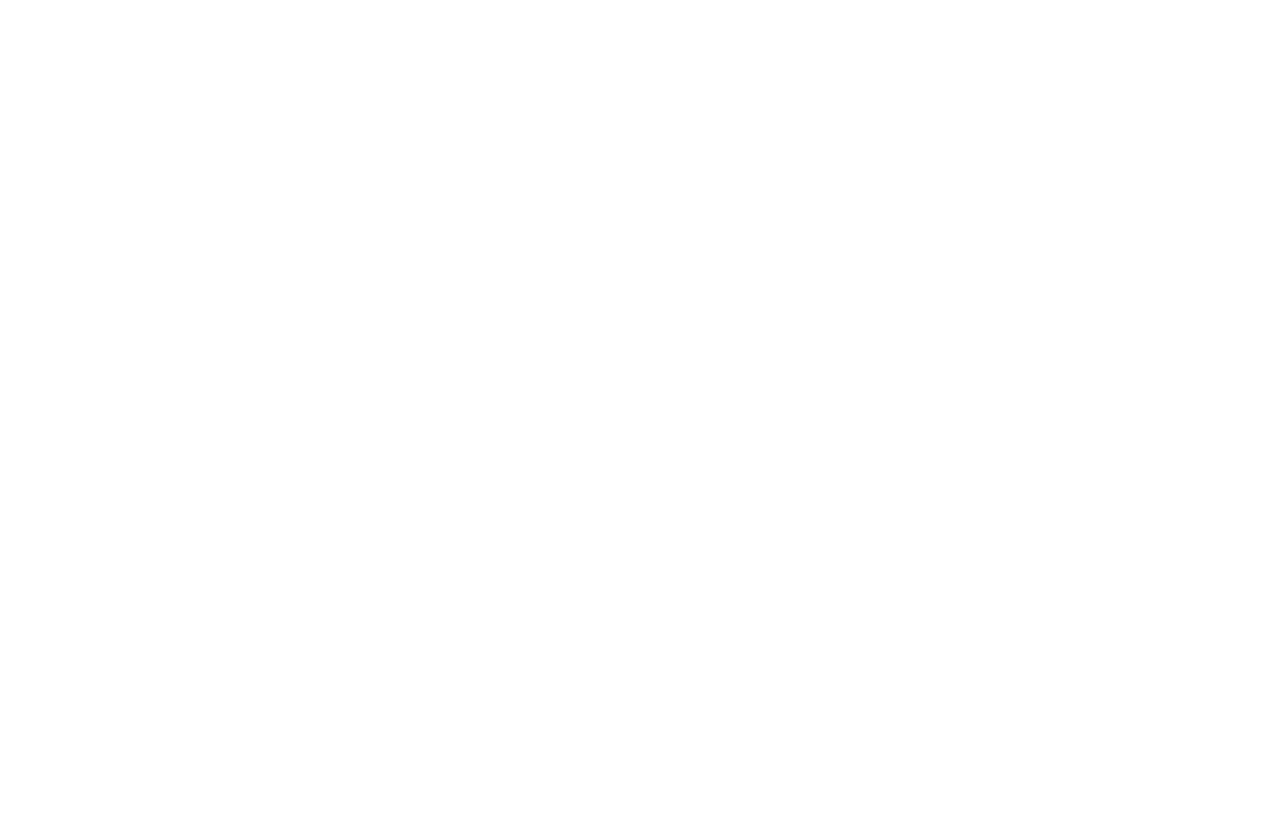
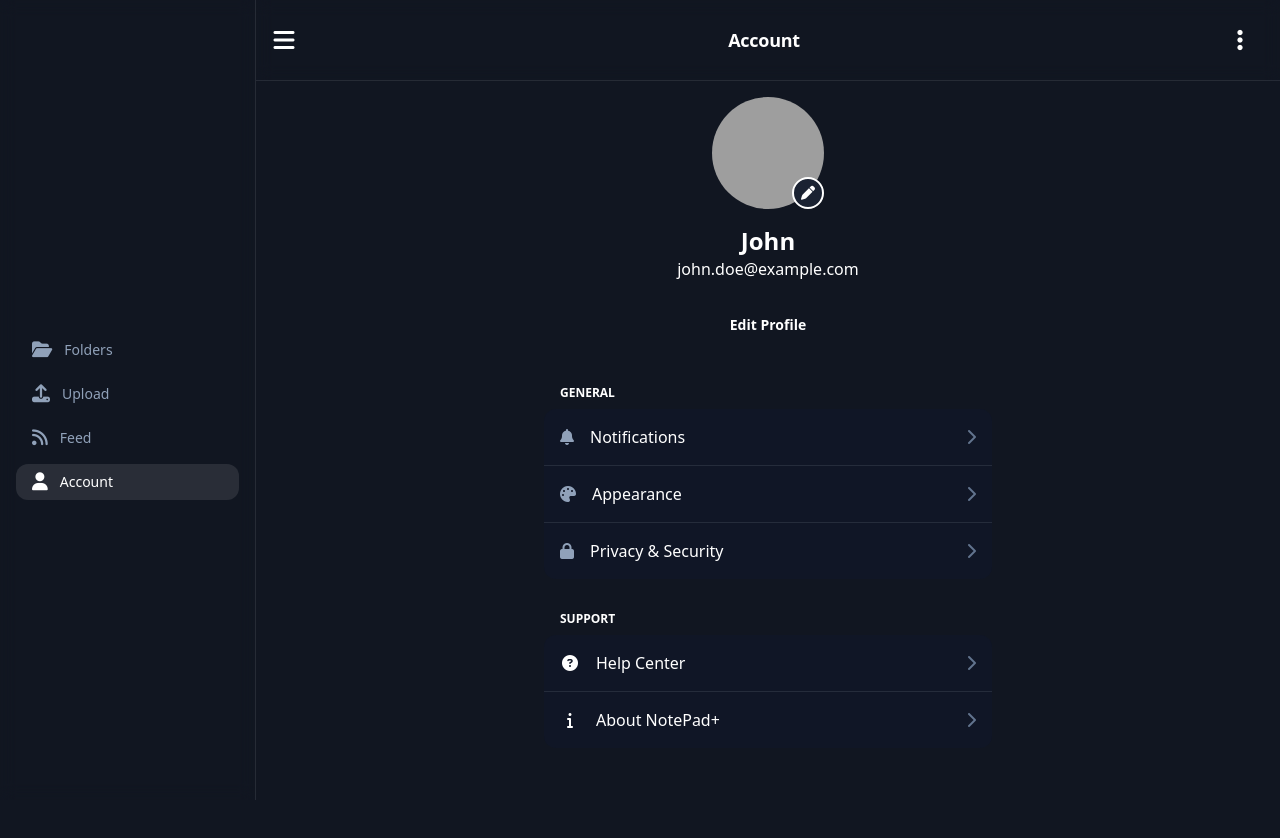
Before and after one commit to afomiadev4/NotePad, a React (Vite) app in the folder frontend/: page /account in a window 1280 px wide. Before the commit this address had no page. Shown: the top 838 px of the page. Before the commit the page ends 800 px from the top, so only its background shows below. Built offline with nearby package versions, Linux system fonts and the light colour scheme; grey boxes are pictures that could not be loaded.

Commit message:
add AccountPage component and integrate it into routing

```diff
--- a/frontend/src/App.jsx
+++ b/frontend/src/App.jsx
@@ -4,6 +4,7 @@
 import Register from "./components/Register.jsx";
 import { Folders } from "./components/Folders.jsx";
 import { Feed } from "./components/Feed.jsx";
+import { AccountPage } from "./components/AccountPage.jsx";
 
 export default function App() {
   return (
@@ -13,6 +14,7 @@
       <Route path="/register" element={<Register />} />
       <Route path="/folders" element={<Folders />} />
       <Route path="/feed" element={<Feed />} />
+      <Route path="/account" element={<AccountPage />} />
     </Routes>
   );
 }
--- /dev/null
+++ b/frontend/src/components/AccountPage.jsx
@@ -0,0 +1,103 @@
+import { Navigation } from "./Navigation";
+
+export function AccountPage() {
+  return (
+    <div className="relative w-full min-h-screen bg-(--bg-primary) font-display flex text-(--text-primary)">
+      <Navigation />
+      {/* Main content */}
+      <div className="flex-1 flex min-h-screen flex-col">
+        <header className="sticky top-0 z-20 flex items-center bg-background-dark/80 p-4 backdrop-blur-sm shrink-0 border-b border-slate-200/10">
+          <label
+            htmlFor="nav-toggle"
+            className="flex size-12 cursor-pointer items-center justify-start -ml-2"
+          >
+            <button className="flex h-10 w-10 items-center justify-center rounded-full">
+              <i className="fa-solid fa-bars text-2xl"></i>
+            </button>
+          </label>
+          <h1 className="flex-1 text-center text-lg font-bold leading-tight tracking-[-0.015em]">
+            Account
+          </h1>
+          <div className="flex w-12 items-center justify-end">
+            <button className="flex h-12 w-12 cursor-pointer items-center justify-center overflow-hidden rounded-full bg-transparent">
+              <i className="fa-solid fa-ellipsis-vertical text-2xl"></i>
+            </button>
+          </div>
+        </header>
+
+        <main className="flex-1 px-4 pb-24 pt-4 bg-background-dark">
+          <div className="mx-auto max-w-md">
+            <div className="flex flex-col items-center gap-4">
+              <div className="relative">
+                <img
+                  alt="User Avatar"
+                  className="h-28 w-28 rounded-full object-cover"
+                  src="https://lh3.googleusercontent.com/aida-public/AB6AXuBxnMVuj5nEyLEn0WopcnfrvaGHqG9U4hVQA_LuhtYILWOqY644_1X1nAIRl43W12_D9BGhW5Et67QTPIArWvDPBtpzPvOrVtXnBdIDqZaPEo9axzID04FmubeoSu1YcRu0OfNTCl9vHEFKBNKhUmNeLoVoRak71naeZW9ZnDWV_L7cQR3H87WdeTnv_G5Etzu13RjBJrrnEsl3juANvYFAHad_Zcv9LYSWSEgGOS0mQxWgdCLF8GM9PA7QyArxgXBhtXGwmGdoO81Z"
+                />
+                <button className="absolute bottom-0 right-0 flex h-8 w-8 items-center justify-center rounded-full border-2 bg-(--bg-secondary)">
+                  <i className="fa-solid fa-pen text-sm"></i>
+                </button>
+              </div>
+              <div className="text-center">
+                <p className="text-2xl font-bold">John</p>
+                <p className="text-base">john.doe@example.com</p>
+              </div>
+              <button className="mt-2 rounded-full bg-primary px-6 py-2.5 text-sm font-semibold">
+                Edit Profile
+              </button>
+            </div>
+
+            {/* General settings */}
+            <div className="mt-10 space-y-2">
+              <h2 className="px-4 text-xs font-bold uppercase">General</h2>
+              <div className="divide-y divide-slate-200/10 rounded-xl bg-slate-900/60">
+                <a className="flex items-center justify-between p-4" href="#">
+                  <div className="flex items-center gap-4">
+                    <i className="fa-solid fa-bell text-slate-400"></i>
+                    <span className="font-medium">Notifications</span>
+                  </div>
+                  <i className="fa-solid fa-chevron-right text-slate-500"></i>
+                </a>
+                <a className="flex items-center justify-between p-4" href="#">
+                  <div className="flex items-center gap-4">
+                    <i className="fa-solid fa-palette text-slate-400"></i>
+                    <span className="font-medium">Appearance</span>
+                  </div>
+                  <i className="fa-solid fa-chevron-right text-slate-500"></i>
+                </a>
+                <a className="flex items-center justify-between p-4" href="#">
+                  <div className="flex items-center gap-4">
+                    <i className="fa-solid fa-lock text-slate-400"></i>
+                    <span className="font-medium">Privacy & Security</span>
+                  </div>
+                  <i className="fa-solid fa-chevron-right text-slate-500"></i>
+                </a>
+              </div>
+            </div>
+
+            {/* Support */}
+            <div className="mt-8 space-y-2">
+              <h2 className="px-4 text-xs font-bold uppercase">Support</h2>
+              <div className="divide-y divide-slate-200/10 rounded-xl bg-slate-900/60">
+                <a className="flex items-center justify-between p-4" href="#">
+                  <div className="flex items-center gap-4">
+                    <i className="fa-solid fa-circle-question w-5 text-center"></i>
+                    <span className="font-medium">Help Center</span>
+                  </div>
+                  <i className="fa-solid fa-chevron-right text-slate-500"></i>
+                </a>
+                <a className="flex items-center justify-between p-4" href="#">
+                  <div className="flex items-center gap-4">
+                    <i className="fa-solid fa-info w-5 text-center"></i>
+                    <span className="font-medium">About NotePad+</span>
+                  </div>
+                  <i className="fa-solid fa-chevron-right text-slate-500"></i>
+                </a>
+              </div>
+            </div>
+          </div>
+        </main>
+      </div>
+    </div>
+  );
+}
```
